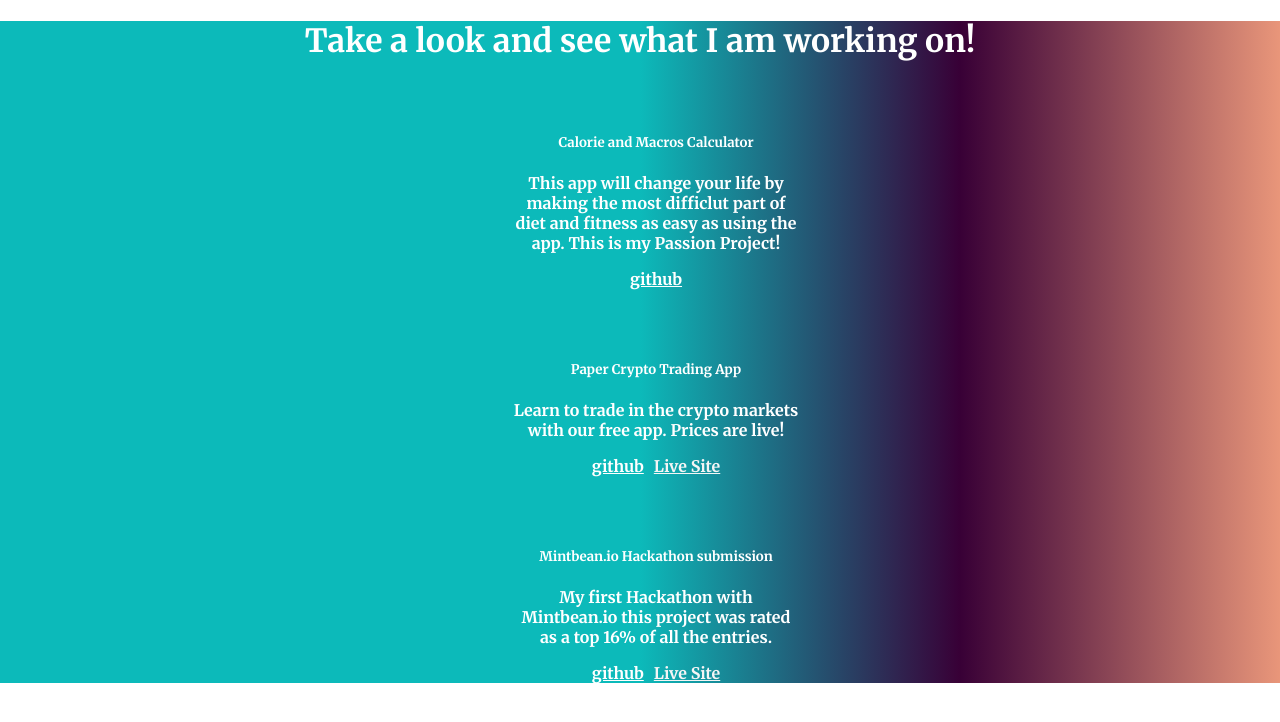
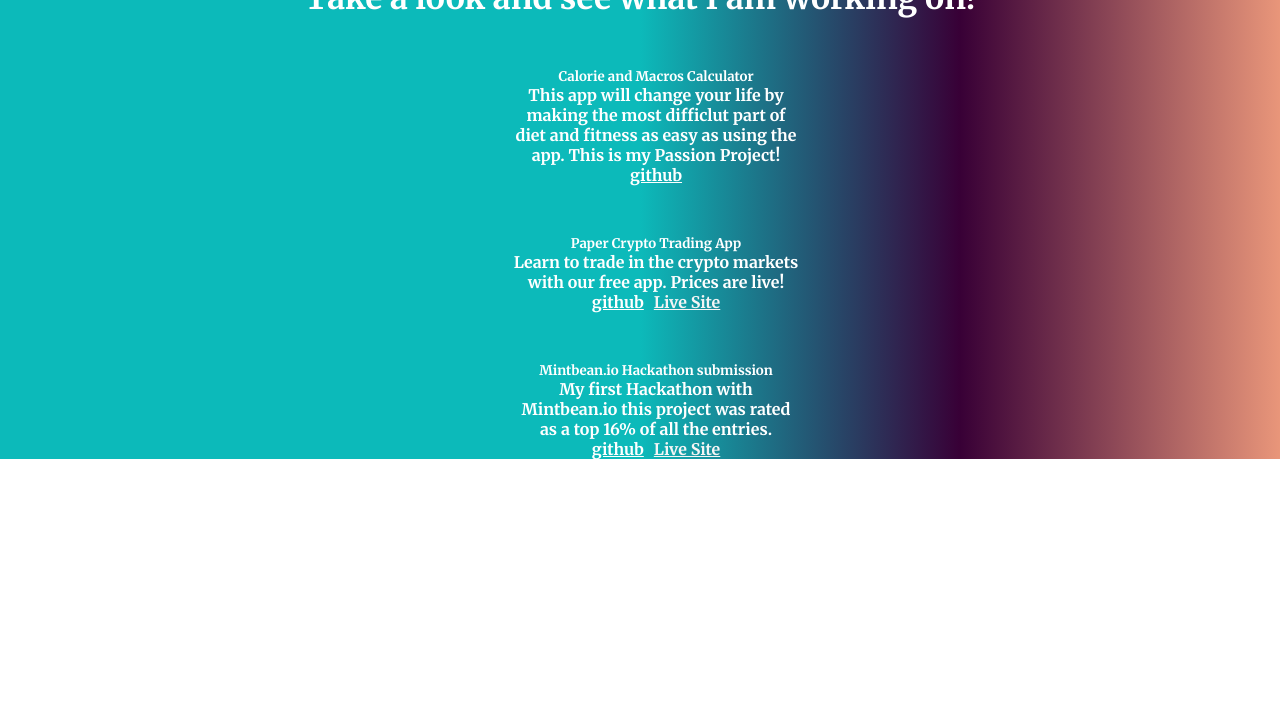
Before and after one commit to KirkBetzina/portfolio, a React (Create React App) app: page / in a window 1280 px wide. Shown: the top 722 px of the page. Built offline with nearby package versions, Linux system fonts and the light colour scheme.

Commit message:
wrestling with css

```diff
--- a/src/App.css
+++ b/src/App.css
@@ -1,5 +1,20 @@
 @import url('https://fonts.googleapis.com/css2?family=Merriweather:wght@700&display=swap');
 @import url('https://fonts.googleapis.com/css2?family=Merriweather:ital,wght@0,700;1,300&display=swap');
+*{
+  margin: 0;
+  padding: 0;
+}
+
+html {
+  height: 100vh;
+  margin-top: -22px;
+}
+body {
+  height: 100%;
+  padding: 0;
+}
+
+
 .App {
   color: rgb(255, 255, 255) ;
   text-align: center;
```
